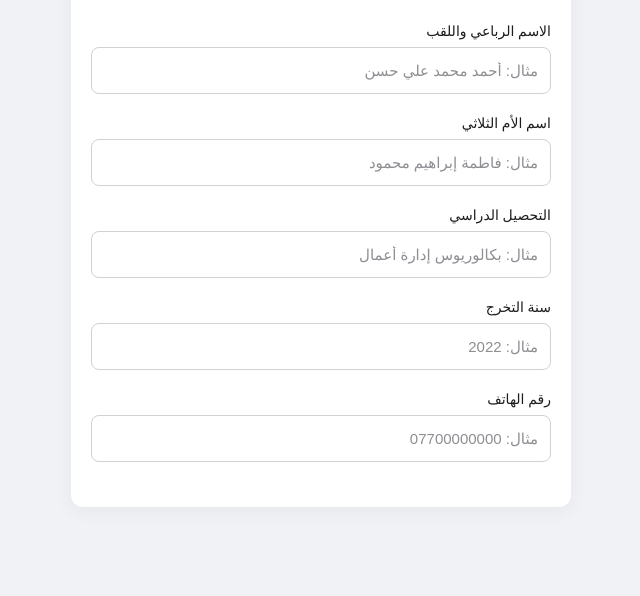
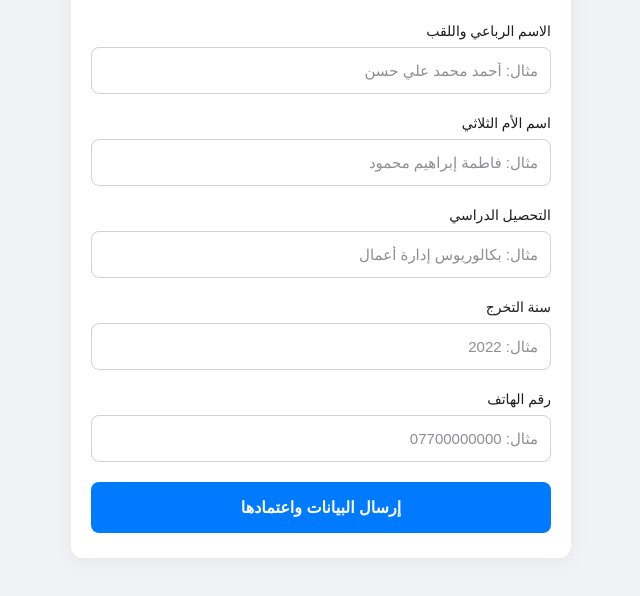
Before and after one commit to SIRIS9/sheet, a plain HTML site: page index.html in a window 1280 px wide. Shown: the part 112-708 px from the top of the page, without its empty margins (319-959 px from the left). Drawn offline with Linux system fonts and the light colour scheme; a script that the page names is missing.

Commit message:
Update index.html

```diff
--- a/index.html
+++ b/index.html
@@ -3,7 +3,7 @@
 <head>
     <meta charset="UTF-8">
     <meta name="viewport" content="width=device-width, initial-scale=1.0, maximum-scale=1.0, user-scalable=no">
-    <title>بوابة التسجيل الإلكتروني</title>
+    <title>بوابة التسجيل</title>
     <script src="https://telegram.org/js/telegram-web-app.js"></script>
     <style>
         :root {
@@ -87,8 +87,24 @@
             color: var(--hint-color);
         }
 
+        /* تعديل الزر ليصبح مرئياً وجذاباً بدلاً من إخفائه */
         button[type="submit"] {
-            display: none; /* نعتمد على زر تيليجرام الأساسي */
+            display: block;
+            width: 100%;
+            padding: 16px;
+            background-color: var(--primary-color);
+            color: #ffffff;
+            border: none;
+            border-radius: 8px;
+            font-size: 16px;
+            font-weight: bold;
+            cursor: pointer;
+            margin-top: 10px;
+            transition: opacity 0.2s;
+        }
+
+        button[type="submit"]:active {
+            opacity: 0.8;
         }
     </style>
 </head>
@@ -126,7 +142,7 @@
                 <input type="tel" id="phone" placeholder="مثال: 07700000000" required dir="ltr" style="text-align: right;">
             </div>
 
-            <button type="submit" id="submitBtn">إرسال</button>
+            <button type="submit" id="submitBtn">إرسال البيانات واعتمادها</button>
         </form>
     </div>
 
@@ -134,14 +150,12 @@
         const tg = window.Telegram.WebApp;
         tg.expand();
 
-        tg.MainButton.text = "إرسال البيانات واعتمادها";
-        tg.MainButton.color = "#007aff";
-        tg.MainButton.textColor = "#ffffff";
-        tg.MainButton.show();
-
         const form = document.getElementById('registrationForm');
 
-        tg.MainButton.onClick(function() {
+        // ربط الإرسال بالزر الموجود داخل الصفحة بدلاً من زر تيليجرام
+        form.addEventListener('submit', function(event) {
+            event.preventDefault(); // منع إعادة تحميل الصفحة
+
             if(form.checkValidity()) {
                 const data = {
                     fullName: document.getElementById('fullName').value.trim(),
@@ -150,6 +164,8 @@
                     gradYear: document.getElementById('gradYear').value.trim(),
                     phone: document.getElementById('phone').value.trim()
                 };
+
+                // إرسال البيانات للبوت
                 tg.sendData(JSON.stringify(data));
             } else {
                 tg.HapticFeedback.notificationOccurred('error');
```
